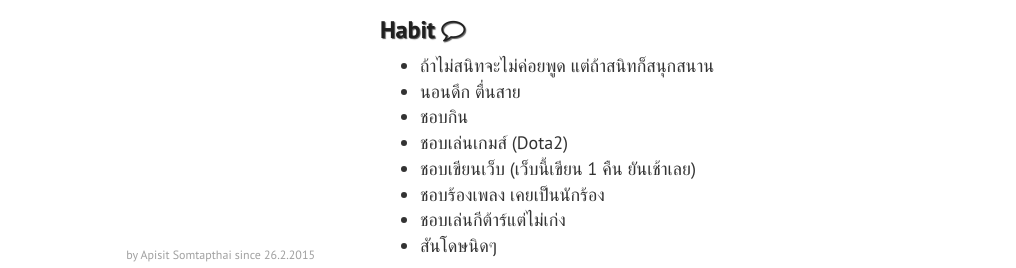
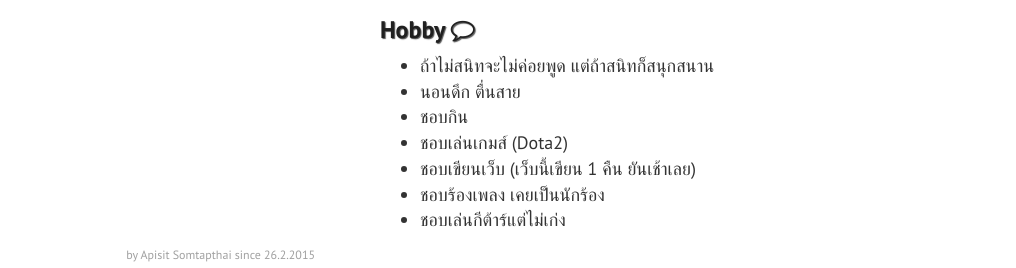
Before and after one commit to apisitjadi/portfolio, a website: page index.html in a window 1280 px wide. Shown: the part 532-800 px from the top of the page, without its empty margins (0-1016 px from the left). Drawn offline with nearby package versions, Linux system fonts and the light colour scheme; files whose address does not match are found by name.

Commit message:
edit hobby

```diff
--- a/index.html
+++ b/index.html
@@ -119,7 +119,7 @@
           </ul>
         </p>
         <h3 class="post-topic">
-          Habit <i class="fa fa-comment-o"></i>
+          Hobby <i class="fa fa-comment-o"></i>
         </h3>
         <ul>
           <li>
@@ -142,9 +142,6 @@
           </li>
           <li>
             ชอบเล่นกีต้าร์แต่ไม่เก่ง
-          </li>
-          <li>
-            สันโดษนิดๆ
           </li>
         </ul>
 
```
